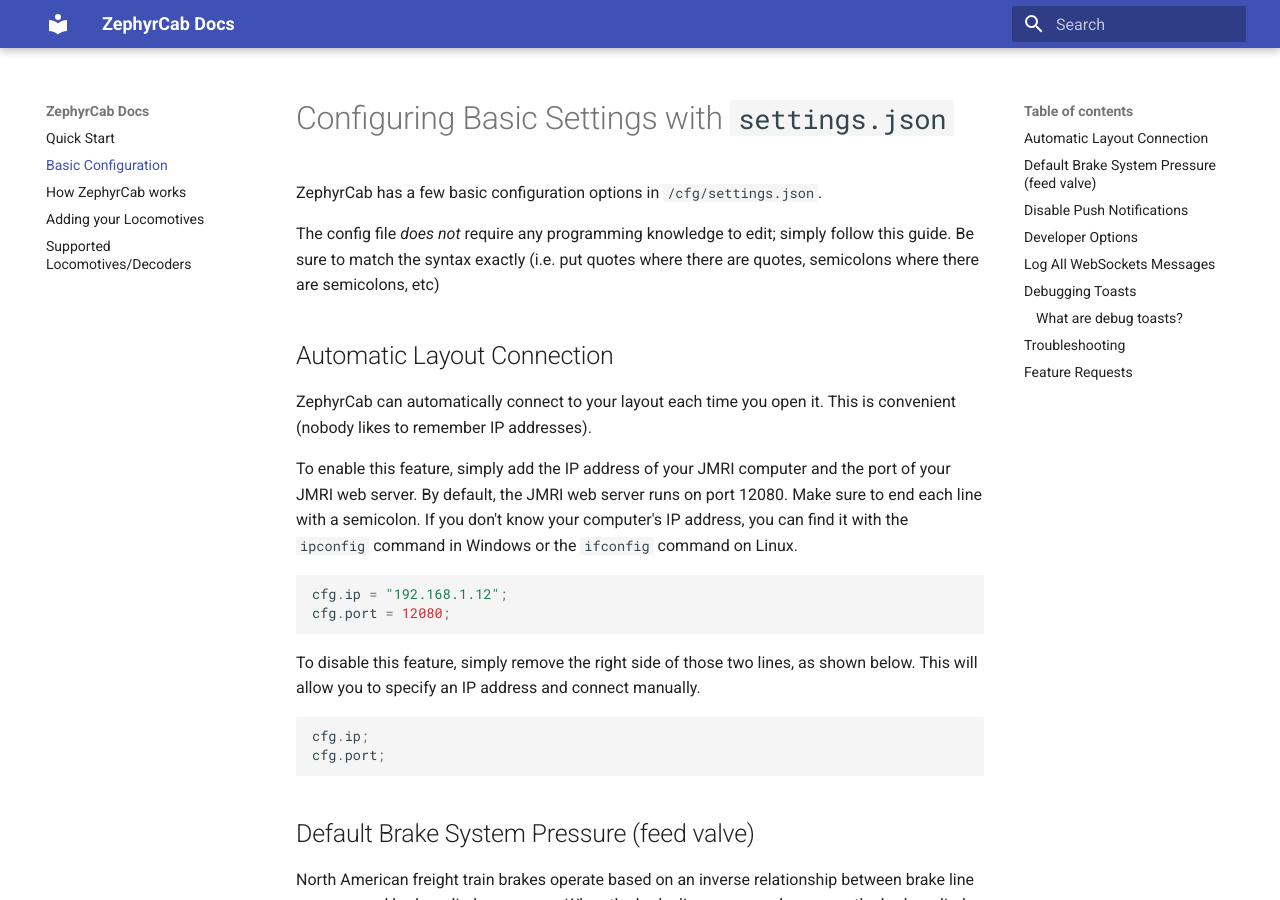
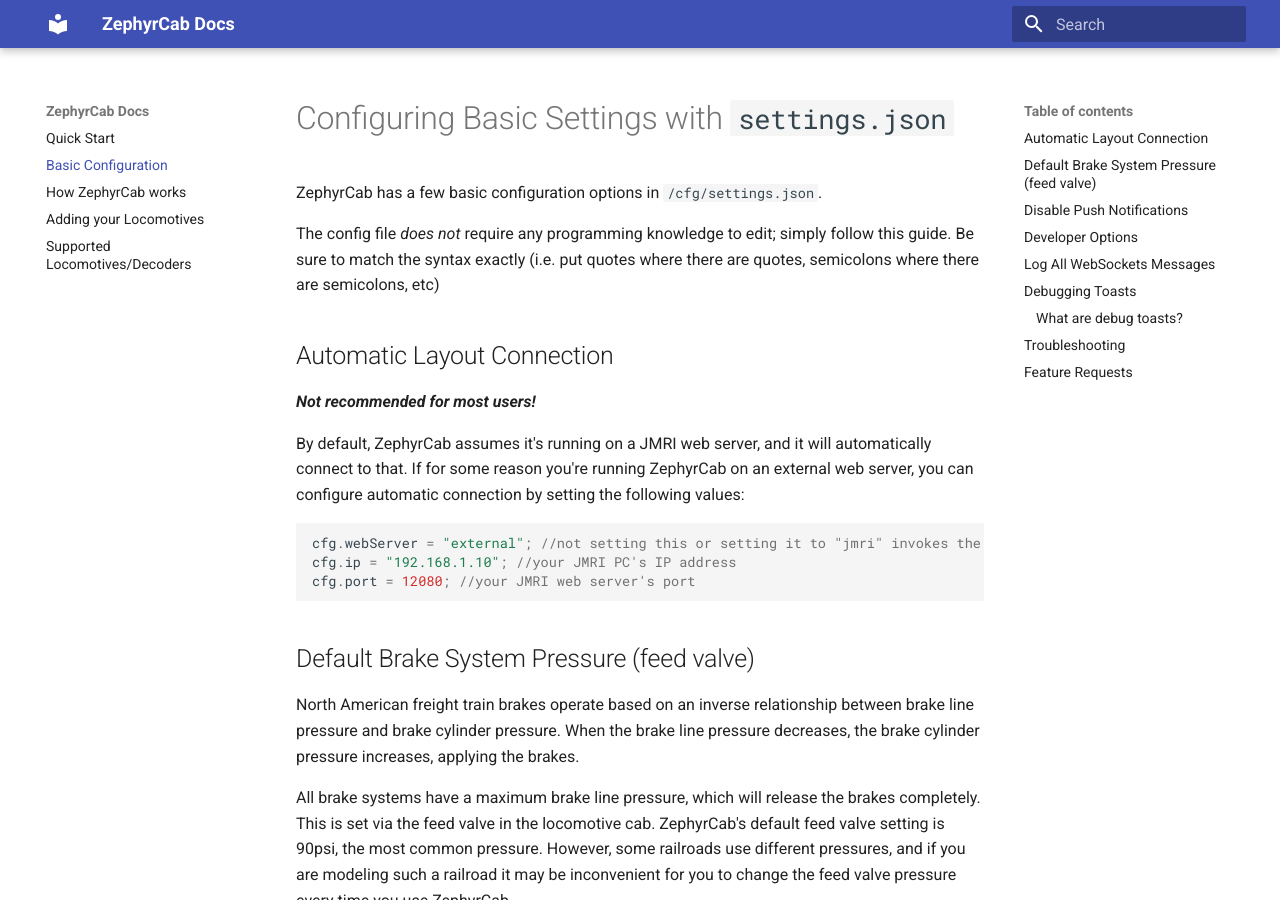
Before and after one commit to k4kfh/ZephyrCab, an MkDocs documentation site: the page built from docs/docs/userguide/configuring-settings-json.md, in a window 1280 px wide and 900 px high. Built offline with MkDocs 1.6.1 and Material for MkDocs 9.7.7, drawn with Linux system fonts in a browser that asks for light colours; old or Windows-style settings are respelled for this version of MkDocs.

Commit message:
Adjusting docs to reflect new autoconnect feature
This commit adjusts the installation guide and the settings.json page to reflect the new automatic connection feature for installations running on the JMRI Jetty web server.

````diff
--- a/docs/docs/userguide/configuring-settings-json.md
+++ b/docs/docs/userguide/configuring-settings-json.md
@@ -6,20 +6,14 @@
 
 ## Automatic Layout Connection
 
-ZephyrCab can automatically connect to your layout each time you open it. This is convenient (nobody likes to remember IP addresses).
+**_Not recommended for most users!_**
 
-To enable this feature, simply add the IP address of your JMRI computer and the port of your JMRI web server. By default, the JMRI web server runs on port 12080. Make sure to end each line with a semicolon. If you don't know your computer's IP address, you can find it with the ``ipconfig`` command in Windows or the ``ifconfig`` command on Linux.
+By default, ZephyrCab assumes it's running on a JMRI web server, and it will automatically connect to that. If for some reason you're running ZephyrCab on an external web server, you can configure automatic connection by setting the following values:
 
-```javascript
-cfg.ip = "192.168.1.12";
-cfg.port = 12080;
 ```
-
-To disable this feature, simply remove the right side of those two lines, as shown below. This will allow you to specify an IP address and connect manually.
-
-```javascript
-cfg.ip;
-cfg.port;
+cfg.webServer = "external"; //not setting this or setting it to "jmri" invokes the default behavior
+cfg.ip = "192.168.1.10"; //your JMRI PC's IP address
+cfg.port = 12080; //your JMRI web server's port
 ```
 
 ## Default Brake System Pressure (feed valve)
````
Also changed, not shown: docs/docs/index.md (+27 -19 lines).
